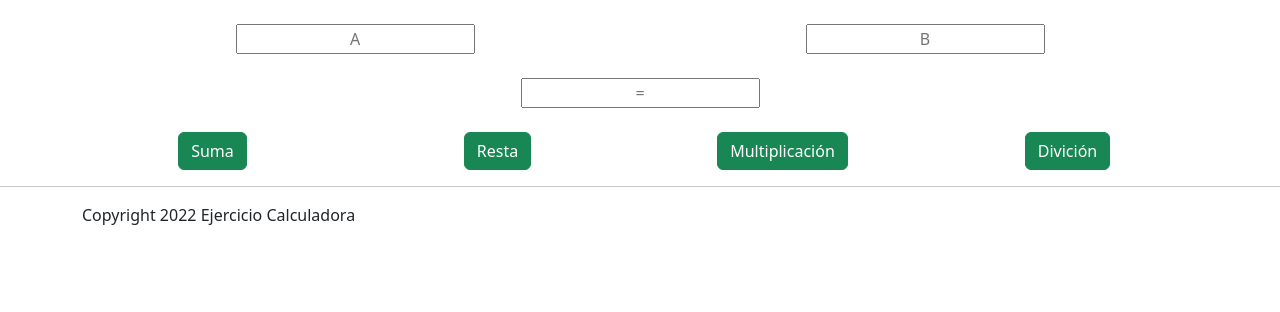
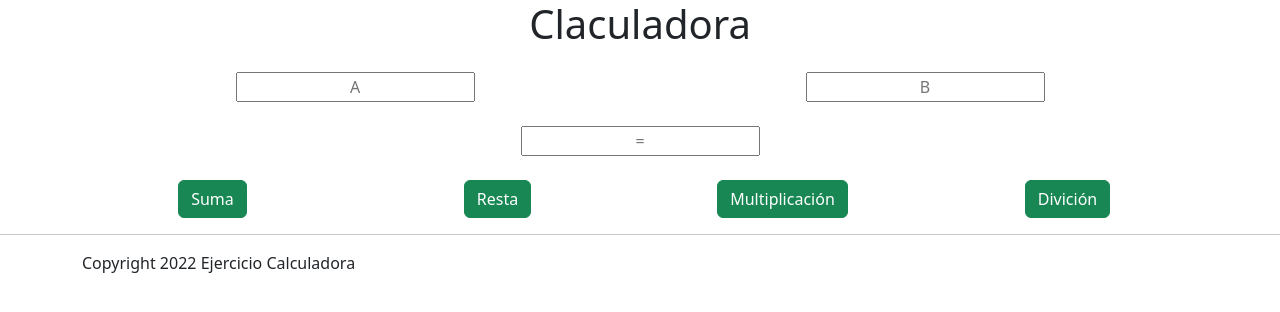
Before and after one commit to dcbcueva/Calculadora, a plain HTML site: page index.html in a window 1280 px wide. Drawn offline with nearby package versions, Linux system fonts and the light colour scheme.

Commit message:
ci: agregar el titulo

```diff
--- a/index.html
+++ b/index.html
@@ -5,14 +5,14 @@
     <meta charset="UTF-8" />
     <meta http-equiv="X-UA-Compatible" content="IE=edge" />
     <meta name="viewport" content="width=device-width, initial-scale=1.0" />
-    <title>Plantilla</title>
+    <title>Calculadora</title>
     <!-- CSS de bootstrap -->
     <link rel="stylesheet" href="./assets/css/bootstrap.min.css" />
     <link rel="stylesheet" href="https://cdnjs.cloudflare.com/ajax/libs/font-awesome/6.2.0/css/all.min.css">
     <link href="https://cdn.jsdelivr.net/npm/bootstrap@5.2.1/dist/css/bootstrap.min.css" rel="stylesheet" integrity="sha384-iYQeCzEYFbKjA/T2uDLTpkwGzCiq6soy8tYaI1GyVh/UjpbCx/TYkiZhlZB6+fzT" crossorigin="anonymous">
 </head>
 <body>
-
+    <h1 class="text-center">Claculadora</h1>
     <div class="container container-sm text-center">
         <div class="row my-4 justify-content-evenly">
             <div class="col">
```
